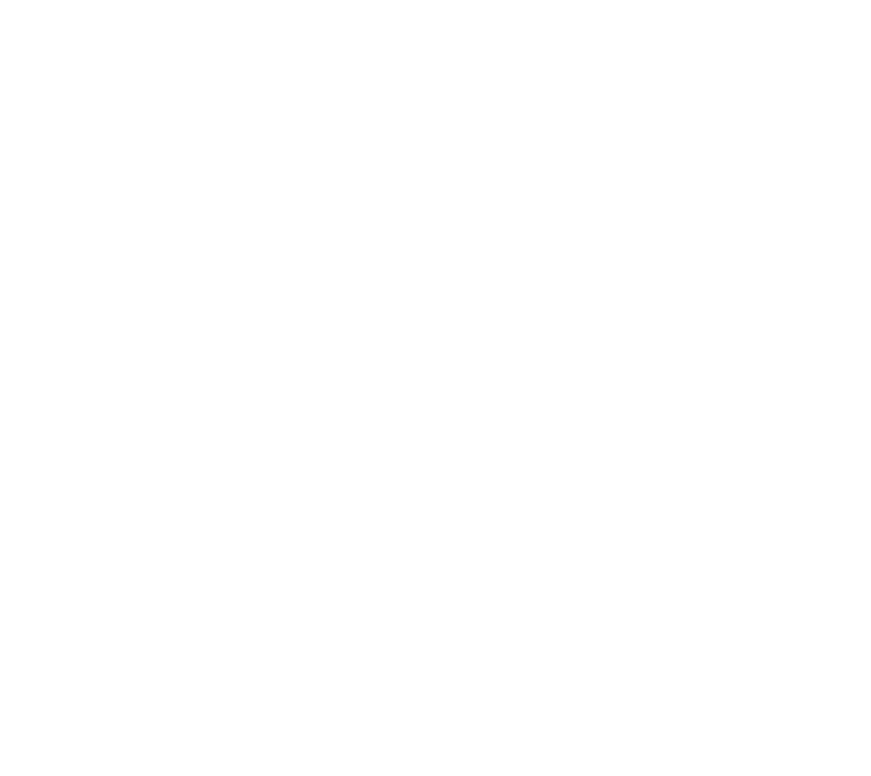
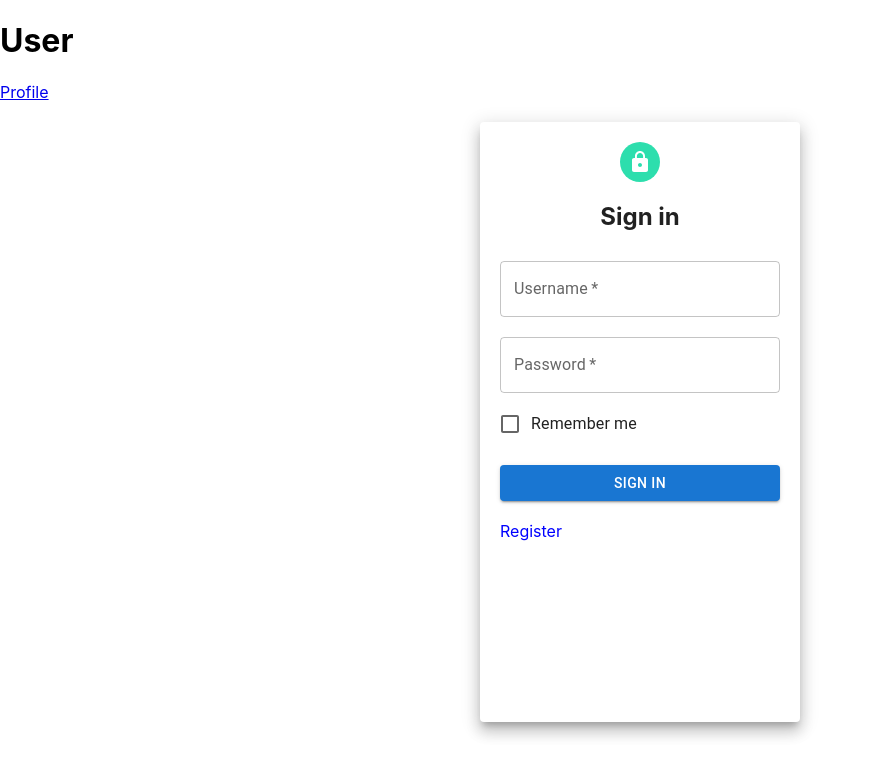
Before and after one commit to spritrl/TwitterProject, a React (Create React App) app: page /auth in a window 1280 px wide. Before the commit this address had no page. Shown: the top 776 px of the page, without its empty margins (0-871 px from the left). Built offline with nearby package versions, Linux system fonts and the light colour scheme.

Commit message:
register page

```diff
--- a/src/App.js
+++ b/src/App.js
@@ -1,15 +1,21 @@
 import logo from './logo.svg';
 import './App.css';
 import { Routes, Route, Link } from "react-router-dom";
-import Login from './components/Login/Login';
+import Login from './components/Auth/Login/Login';
 import Hold from './components/hold/Hold';
+import Auth from './components/Auth/Auth';
+import Register from './components/Auth/Register/Register';
+import { UserContextProvider } from './context/userContext';
 
 function App() {
   return (
     <>
        <Routes>
         <Route path="/" element={<Hold />} />
-        <Route path="login" element={<Login />} />
+        <Route path="auth" element={<Auth />}>
+            <Route index element={<Login />} />
+            <Route path="register" element={<Register />} />
+        </Route>
       </Routes>
     </>
   );
--- /dev/null
+++ b/src/components/Auth/Auth.jsx
@@ -0,0 +1,18 @@
+import React from 'react'
+import Login from './Login/Login'
+import Register from './Register/Register'
+import { Routes, Route, Link, Outlet } from 'react-router-dom';
+
+const Auth = () => {
+  return (
+    <>
+    <h1>User</h1>
+      <nav>
+        <Link to="">Profile</Link>
+      </nav>
+      <Outlet />
+    </>
+  )
+}
+
+export default Auth
--- /dev/null
+++ b/src/components/Auth/Login/Login.jsx
@@ -0,0 +1,53 @@
+import { Avatar, Button, Checkbox, FormControlLabel, FormHelperText, Grid, Input, InputLabel, Paper, TextField } from '@mui/material'
+import React from 'react'
+import LockIcon from '@mui/icons-material/Lock';
+import FormControl from '@mui/material/FormControl';
+import { Link } from 'react-router-dom';
+
+const Login = () => {
+
+  const paperStyle = {
+      padding: 20,
+      height: '70vh',
+      width: 280,
+      margin: "20px auto"
+  }
+  const avatarStyle = {
+      backgroundColor:'#2ddead'
+  }
+  const textField = {
+    margin: "10px 0"
+  }
+  const link = {
+    textDecoration: 'none',
+    padding: "20px auto",
+    color: "blue"
+}
+  const button = {
+    margin:"20px 0"
+  }
+  return (
+    <Grid>
+        <Paper elevation={10} style={paperStyle}>
+            <Grid align='center'>
+                <Avatar style={avatarStyle}><LockIcon/></Avatar>
+                <h2>Sign in</h2>
+            </Grid>
+                   {/* <FormControl>
+                    <InputLabel htmlFor="my-input">Email address</InputLabel>
+                    <Input id="my-input" aria-describedby="my-helper-text" />
+                    <FormHelperText id="my-helper-text">We'll never share your email.</FormHelperText>
+                </FormControl> */}
+            <FormControl fullWidth>
+              <TextField name='username' style={textField} label='Username' placeholder='Enter mail OR username' fullWidth required/>
+              <TextField name='psw' style={textField} label='Password' placeholder='Enter password' type='password' fullWidth required/>
+              <FormControlLabel control={<Checkbox  />} label="Remember me" />
+              <Button style={button} fullWidth type='submit' variant="contained">Sign in</Button>
+              <Link style={link} to="register">Register</Link>
+            </FormControl>
+        </Paper>
+    </Grid>
+  )
+}
+
+export default Login
--- a/src/components/Login/Login.jsx
+++ b/src/components/Auth/Register/Register.jsx
@@ -3,7 +3,7 @@ import React from 'react'
 import LockIcon from '@mui/icons-material/Lock';
 import FormControl from '@mui/material/FormControl';
 
-const Login = () => {
+const Register = () => {
 
   const paperStyle = {
       padding: 20,
@@ -15,28 +15,33 @@ const Login = () => {
       backgroundColor:'#2ddead'
   }
   const textField = {
-    margin: "10px 0"
+    padding: "10px 0"
   }
+
+
   return (
     <Grid>
         <Paper elevation={10} style={paperStyle}>
             <Grid align='center'>
                 <Avatar style={avatarStyle}><LockIcon/></Avatar>
-                <h2>Sign in</h2>
+                <h2>Register</h2>
             </Grid>
                    {/* <FormControl>
                     <InputLabel htmlFor="my-input">Email address</InputLabel>
                     <Input id="my-input" aria-describedby="my-helper-text" />
                     <FormHelperText id="my-helper-text">We'll never share your email.</FormHelperText>
                 </FormControl> */}
-            <TextField style={textField} label='Username' placeholder='Enter mail OR username' fullWidth required/>
-            <TextField style={textField} label='Password' placeholder='Enter password' type='password' fullWidth required/>
-            <FormControlLabel control={<Checkbox  />} label="Remember me" />
-            <Button fullWidth type='submit' variant="contained">Sign in</Button>
+            <FormControl fullWidth>
+                <TextField name='username' style={textField} label='Username' placeholder='Enter mail OR username' fullWidth required/>
+                <TextField name='psw' style={textField} label='Password' placeholder='Enter password' type='password' fullWidth required/>
+                <TextField name='repeatPwd' style={textField} label='Repeat password' placeholder='Enter password' type='password' fullWidth required/>
+                {/* <FormControlLabel control={<Checkbox  />} label="Remember me" /> */}
+                <Button fullWidth type='submit' variant="contained">Sign in</Button>
+            </FormControl>
 
         </Paper>
     </Grid>
   )
 }
 
-export default Login
+export default Register
--- /dev/null
+++ b/src/context/userContext.js
@@ -0,0 +1,17 @@
+import { createContext, useEffect, useState } from "react";
+
+export const UserContext = createContext();
+
+
+
+export function UserContextProvider(props) {
+    const [modal, setmodal] = useState({
+        signUpModal: false,
+        signInModal: false
+    })
+    return (
+        <UserContext.Provider>
+            {props.children}
+        </UserContext.Provider>
+    )
+}
--- a/src/index.js
+++ b/src/index.js
@@ -4,11 +4,14 @@ import './index.css';
 import App from './App';
 import reportWebVitals from './reportWebVitals';
 import { BrowserRouter } from "react-router-dom";
+import { UserContextProvider } from './context/userContext';
 
 ReactDOM.render(
   <React.StrictMode>
     <BrowserRouter>
-      <App />
+      <UserContextProvider>
+        <App />
+      </UserContextProvider>
     </BrowserRouter>
   </React.StrictMode>,
   document.getElementById('root')
```
Also changed, not shown: src/firebase.config.js (+7 -7 lines).
